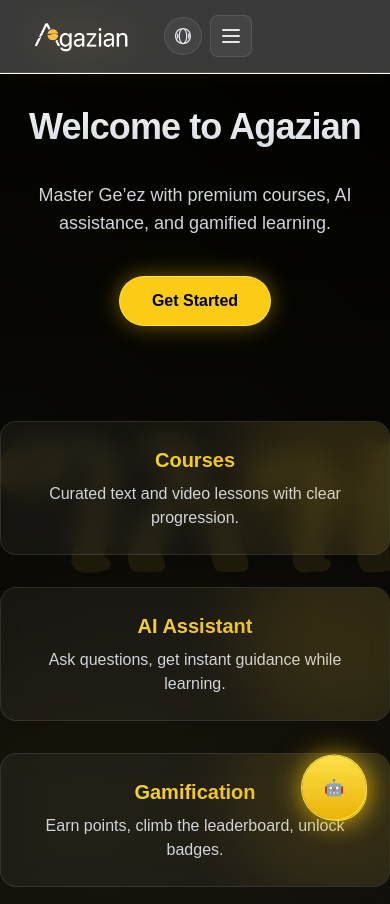
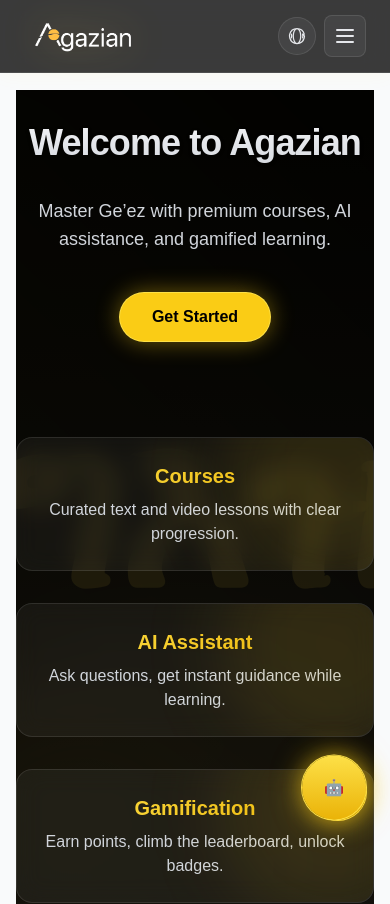
Before and after one commit to elsh1923/Geez_learning, a Next.js app: page / in a window 390 px wide. Shown: the top 904 px of the page. Built offline with nearby package versions, Linux system fonts and the light colour scheme.

Commit message:
Fix: declare course variables in API route

```diff
--- a/src/components/Layout.tsx
+++ b/src/components/Layout.tsx
@@ -11,8 +11,8 @@ const Layout = ({ children }: LayoutProps) => {
   return (
     <div className="flex flex-col min-h-screen">
       <Navbar />
-      {/* Remove default padding to let pages fill available space */}
-      <main className="flex-1 p-0">{children}</main>
+      {/* Mobile-only padding; no padding on larger screens */}
+      <main className="flex-1 p-4 sm:p-0">{children}</main>
       <Footer />
     </div>
   );
--- a/src/components/Navbar.tsx
+++ b/src/components/Navbar.tsx
@@ -84,7 +84,7 @@ const Navbar = () => {
   };
   return (
     <nav className="sticky top-0 z-40 w-full backdrop-blur-md animate-fade-up">
-      <div className="w-full grid grid-cols-3 items-center border-b border-white/10 bg-[#0b0b0b]/80 px-6 py-3 shadow-[0_0_20px_rgba(255,215,0,0.06)]">
+      <div className="w-full flex items-center justify-between md:grid md:grid-cols-3 border-b border-white/10 bg-[#0b0b0b]/80 px-6 py-3 shadow-[0_0_20px_rgba(255,215,0,0.06)]">
         {/* Left: Brand */}
         <div className="flex items-center">
           <Link href="/" className="group relative flex items-center after:absolute after:inset-0 after:rounded after:bg-yellow-400/10 after:opacity-0 after:blur-[10px] after:transition-opacity after:duration-300 hover:after:opacity-100" aria-label={t.brand}>
```
